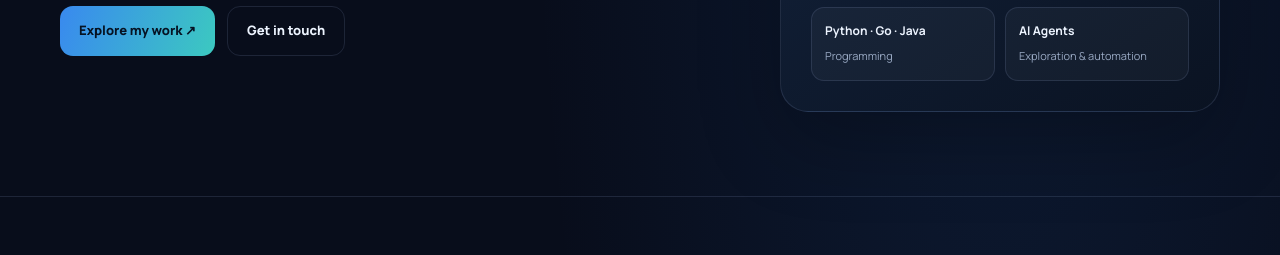
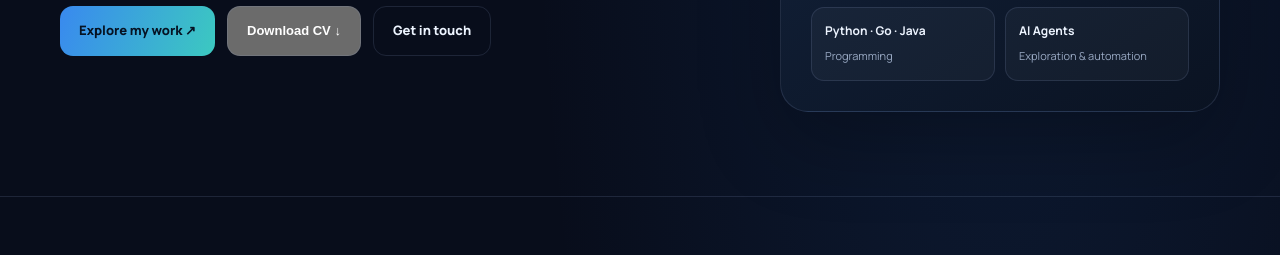
Before and after one commit to MoatasemTAlmasani/muthanna-tareq, a plain HTML site: page index.html in a window 1280 px wide. Shown: the part 545-800 px from the top of the page. Drawn offline with Linux system fonts and the light colour scheme.

Commit message:
Add visible CV download button with preparation notice

```diff
--- a/index.html
+++ b/index.html
@@ -31,7 +31,7 @@
     <div class="eyebrow"><span class="dot"></span><span data-en="Technology · Networks · Intelligent Automation" data-ar="التقنية · الشبكات · الأتمتة الذكية">Technology · Networks · Intelligent Automation</span></div>
     <h1><span data-en="Muthanna" data-ar="مثنى">Muthanna</span><br><span data-en="Tareq." data-ar="طارق.">Tareq.</span></h1>
     <p class="lead" data-en="Junior Network Engineer and IT Support enthusiast exploring reliable infrastructure, practical troubleshooting, and AI-powered automation." data-ar="مهتم بهندسة الشبكات والدعم الفني، وأسعى إلى بناء بنية تقنية موثوقة وتطوير مهارات استكشاف الأعطال والأتمتة باستخدام الذكاء الاصطناعي.">Junior Network Engineer and IT Support enthusiast exploring reliable infrastructure, practical troubleshooting, and AI-powered automation.</p>
-    <div class="hero-cta"><a class="btn primary" href="#projects" data-en="Explore my work ↗" data-ar="استكشف مشاريعي ↗">Explore my work ↗</a><a class="btn" href="mailto:muthannaalmasani@gmail.com" data-en="Get in touch" data-ar="تواصل معي">Get in touch</a></div>
+    <div class="hero-cta"><a class="btn primary" href="#projects" data-en="Explore my work ↗" data-ar="استكشف مشاريعي ↗">Explore my work ↗</a><button class="btn" id="cvBtn" type="button" data-en="Download CV ↓" data-ar="تحميل السيرة الذاتية ↓">Download CV ↓</button><a class="btn" href="mailto:muthannaalmasani@gmail.com" data-en="Get in touch" data-ar="تواصل معي">Get in touch</a></div>
   </div>
   <aside class="hero-card">
     <div class="monogram">MT</div><h2 data-en="Technology in progress." data-ar="رحلة مستمرة في التقنية.">Technology in progress.</h2>
@@ -88,6 +88,7 @@
   let lang='en';
   function setLanguage(next){lang=next;const ar=lang==='ar';body.lang=lang;body.dir=ar?'rtl':'ltr';document.documentElement.lang=lang;document.documentElement.dir=body.dir;document.querySelectorAll('[data-en][data-ar]').forEach(el=>{el.innerHTML=el.dataset[lang]});langBtn.textContent=ar?'English':'العربية';langBtn.setAttribute('aria-label',ar?'Switch to English':'التبديل إلى العربية');document.title=ar?'مثنى طارق — الشبكات وتقنية المعلومات':'Muthanna Tareq — Network & IT Portfolio'}
   langBtn.addEventListener('click',()=>setLanguage(lang==='en'?'ar':'en'));
+  document.getElementById('cvBtn').addEventListener('click',()=>alert(lang==='ar'?'السيرة الذاتية قيد الإعداد. سيتم تفعيل التحميل فور إضافة ملف PDF.':'The CV is being prepared. Download will be enabled as soon as the PDF is added.'));
   menuBtn.addEventListener('click',()=>{const open=nav.classList.toggle('open');menuBtn.setAttribute('aria-expanded',String(open));menuBtn.textContent=open?'✕':'☰'});
   nav.querySelectorAll('a').forEach(a=>a.addEventListener('click',()=>{nav.classList.remove('open');menuBtn.setAttribute('aria-expanded','false');menuBtn.textContent='☰'}));
   document.getElementById('year').textContent=new Date().getFullYear();
```
